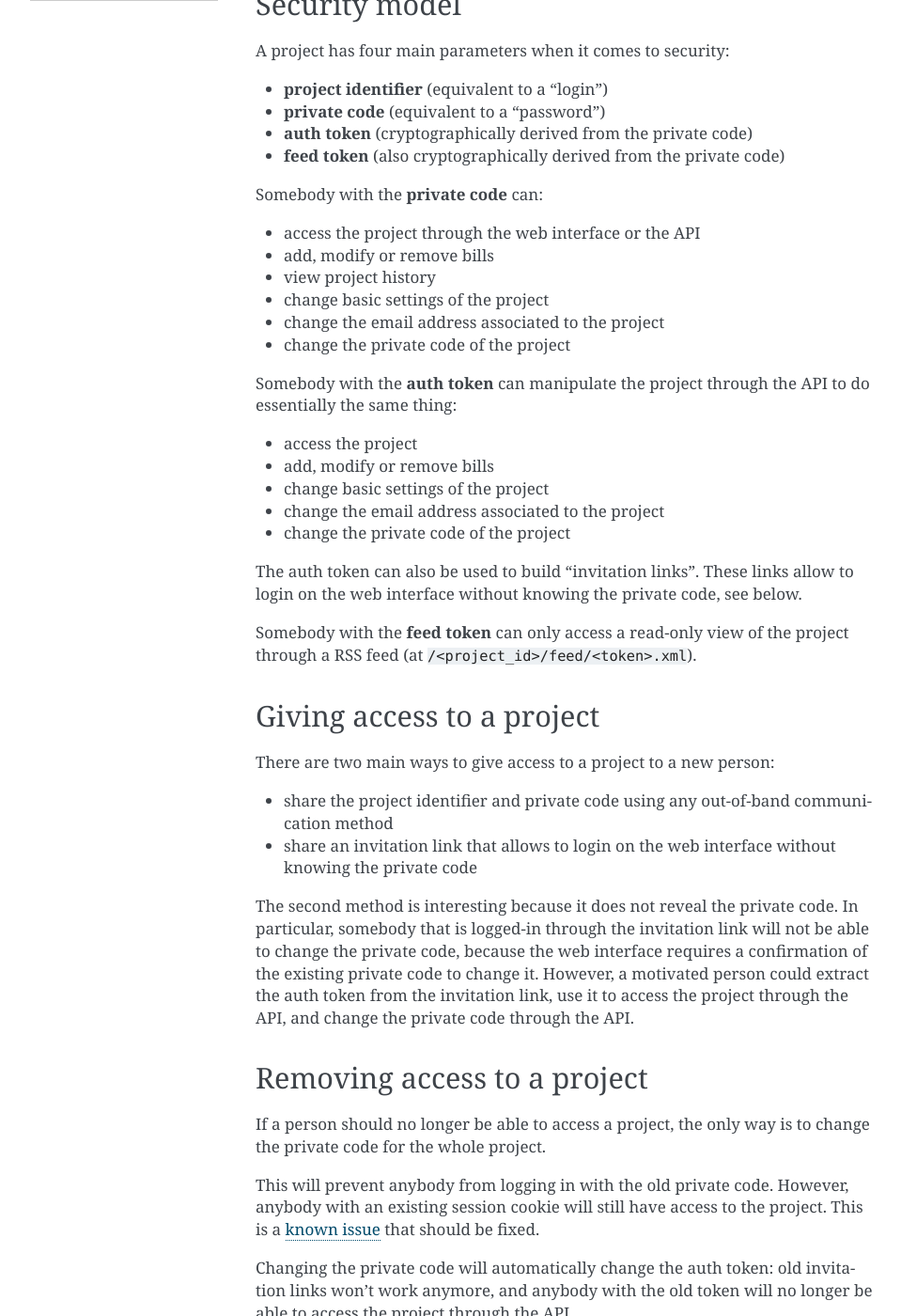
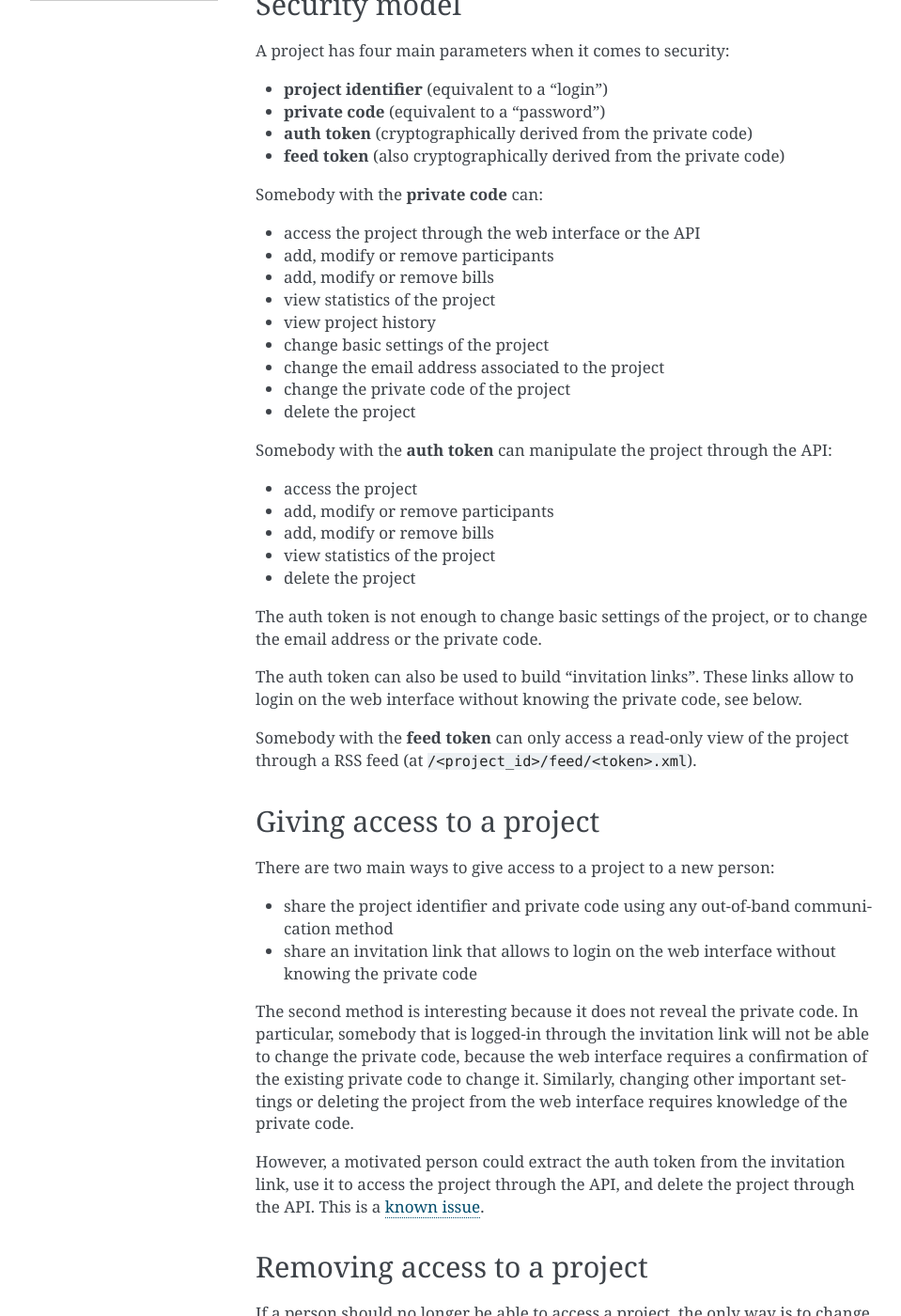
Before and after one commit to spiral-project/ihatemoney, a Sphinx documentation site: the page built from docs/security.md, in a window 1280 px wide and 1400 px high, scrolled down 422 px. Shown: the whole window at 94% size, without its empty margins (148-1107 px from the left). Built offline with Sphinx 7.4.7, drawn with Linux system fonts in a browser that asks for light colours; some of the changed text lies outside the part shown.

Commit message:
security docs: Clarify what is possible with a token

```diff
--- a/docs/security.md
+++ b/docs/security.md
@@ -26,20 +26,25 @@ A project has four main parameters when it comes to security:
 Somebody with the **private code** can:
 
 -   access the project through the web interface or the API
+-   add, modify or remove participants
 -   add, modify or remove bills
+-   view statistics of the project
 -   view project history
 -   change basic settings of the project
 -   change the email address associated to the project
 -   change the private code of the project
+-   delete the project
 
-Somebody with the **auth token** can manipulate the project through the API to do
-essentially the same thing:
+Somebody with the **auth token** can manipulate the project through the API:
 
 -   access the project
+-   add, modify or remove participants
 -   add, modify or remove bills
--   change basic settings of the project
--   change the email address associated to the project
--   change the private code of the project
+-   view statistics of the project
+-   delete the project
+
+The auth token is not enough to change basic settings of the project,
+or to change the email address or the private code.
 
 The auth token can also be used to build "invitation links". These links
 allow to login on the web interface without knowing the private code,
@@ -61,9 +66,12 @@ The second method is interesting because it does not reveal the private
 code. In particular, somebody that is logged-in through the invitation
 link will not be able to change the private code, because the web
 interface requires a confirmation of the existing private code to change
-it. However, a motivated person could extract the auth token from the
+it. Similarly, changing other important settings or deleting the project
+from the web interface requires knowledge of the private code.
+
+However, a motivated person could extract the auth token from the
 invitation link, use it to access the project through the API, and
-change the private code through the API.
+delete the project through the API.  This is a [known issue](https://github.com/spiral-project/ihatemoney/issues/1206).
 
 ## Removing access to a project
 
@@ -103,6 +111,6 @@ Note, however, that the history feature is primarily meant to protect
 against mistakes: a malicious member can easily remove all entries from
 the history!
 
-The best defense against this kind of issues is\... backups! All data
+The best defense against this kind of issues is... backups! All data
 for a project can be exported through the settings page or through the
-API.
+API. The server administrator can also backup the database.
```
